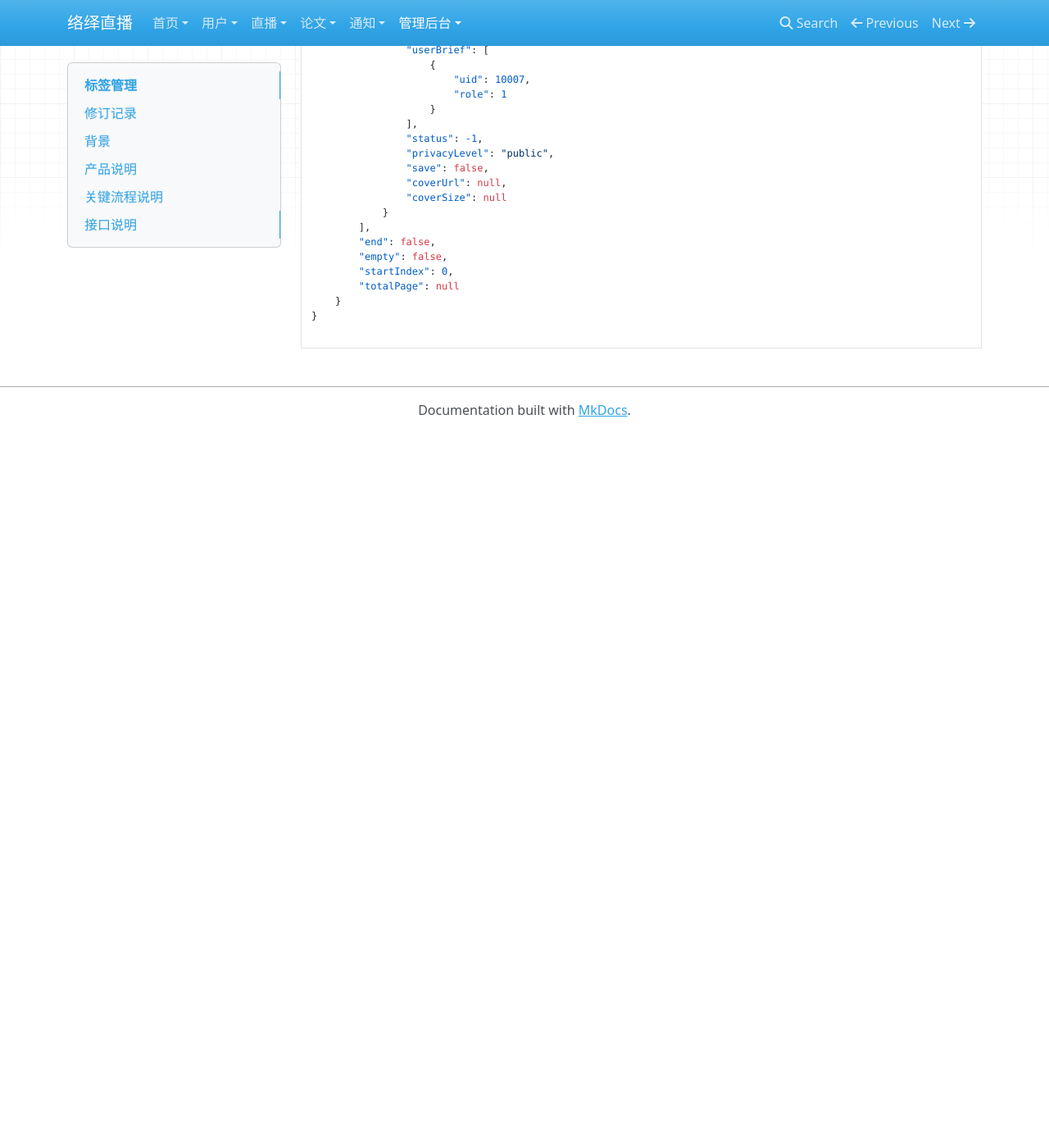
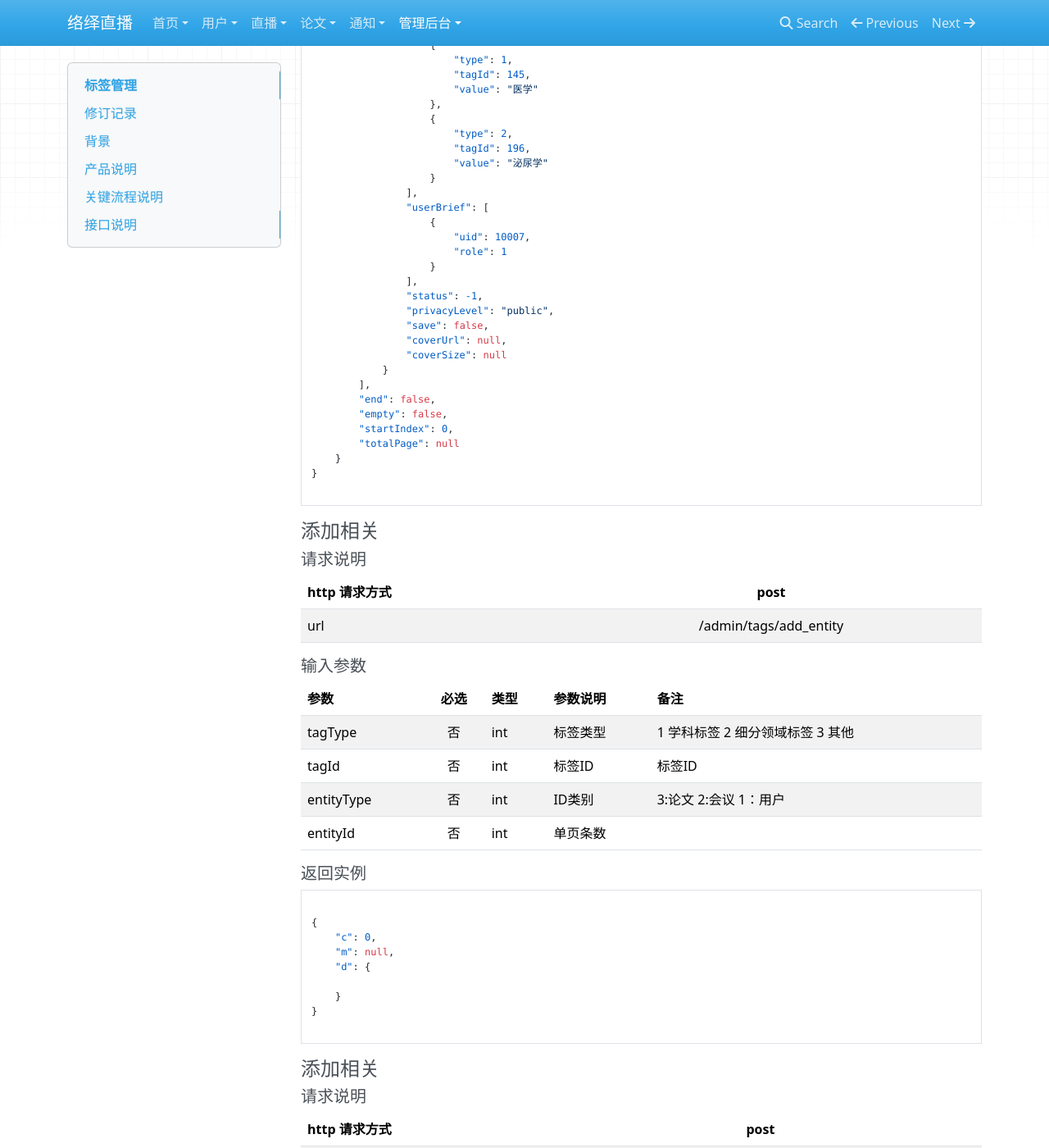
Before and after one commit to G-little/luoyi-wiki, an MkDocs documentation site: the page built from docs/admin/admin_tag.md, in a window 1280 px wide and 1400 px high, scrolled down 9271 px. Shown: the whole window at 82% size. Built offline with MkDocs 1.6.1, drawn with Linux system fonts in a browser that asks for light colours; nearby versions of some CDN libraries; before the commit the page ends 9799 px from its top, so only the background shows below that; some of the changed text lies outside the part shown.

Commit message:
add file

````diff
--- a/docs/admin/admin_tag.md
+++ b/docs/admin/admin_tag.md
@@ -488,3 +488,77 @@
 }
 
 ```
+
+
+
+####  添加相关
+
+##### 请求说明
+
+| http 请求方式          | post |
+|:------------- |:---------------:|
+| url      |/admin/tags/add_entity |
+
+
+#####  输入参数
+
+| 参数          |必选             | 类型       | 参数说明        | 备注          |
+|:-------------|:---------------:|:-------------|:-------------|:-------------|
+| tagType   | 否 | int  |  标签类型 |  1 学科标签 2 细分领域标签 3 其他 |
+| tagId   | 否 | int  |  标签ID |  标签ID |
+| entityType   | 否 | int  |  ID类别 | 3:论文 2:会议 1：用户  |
+| entityId   | 否 | int  |  单页条数 |  |
+
+
+
+
+#####  返回实例
+
+```
+
+{
+    "c": 0,
+    "m": null,
+    "d": {
+
+    }
+}
+
+```
+
+
+
+####  添加相关
+
+##### 请求说明
+
+| http 请求方式          | post |
+|:------------- |:---------------:|
+| url      |/admin/tags/remove_entity |
+
+
+#####  输入参数
+
+| 参数          |必选             | 类型       | 参数说明        | 备注          |
+|:-------------|:---------------:|:-------------|:-------------|:-------------|
+| tagType   | 否 | int  |  标签类型 |  1 学科标签 2 细分领域标签 3 其他 |
+| tagId   | 否 | int  |  标签ID |  标签ID |
+| entityType   | 否 | int  |  ID类别 | 3:论文 2:会议 1：用户  |
+| entityId   | 否 | int  |  单页条数 |  |
+
+
+
+
+#####  返回实例
+
+```
+
+{
+    "c": 0,
+    "m": null,
+    "d": {
+
+    }
+}
+
+```
````
Also changed, not shown: site/luoyi/meeting/index.html, site/search/search_index.json, 1 other file.
